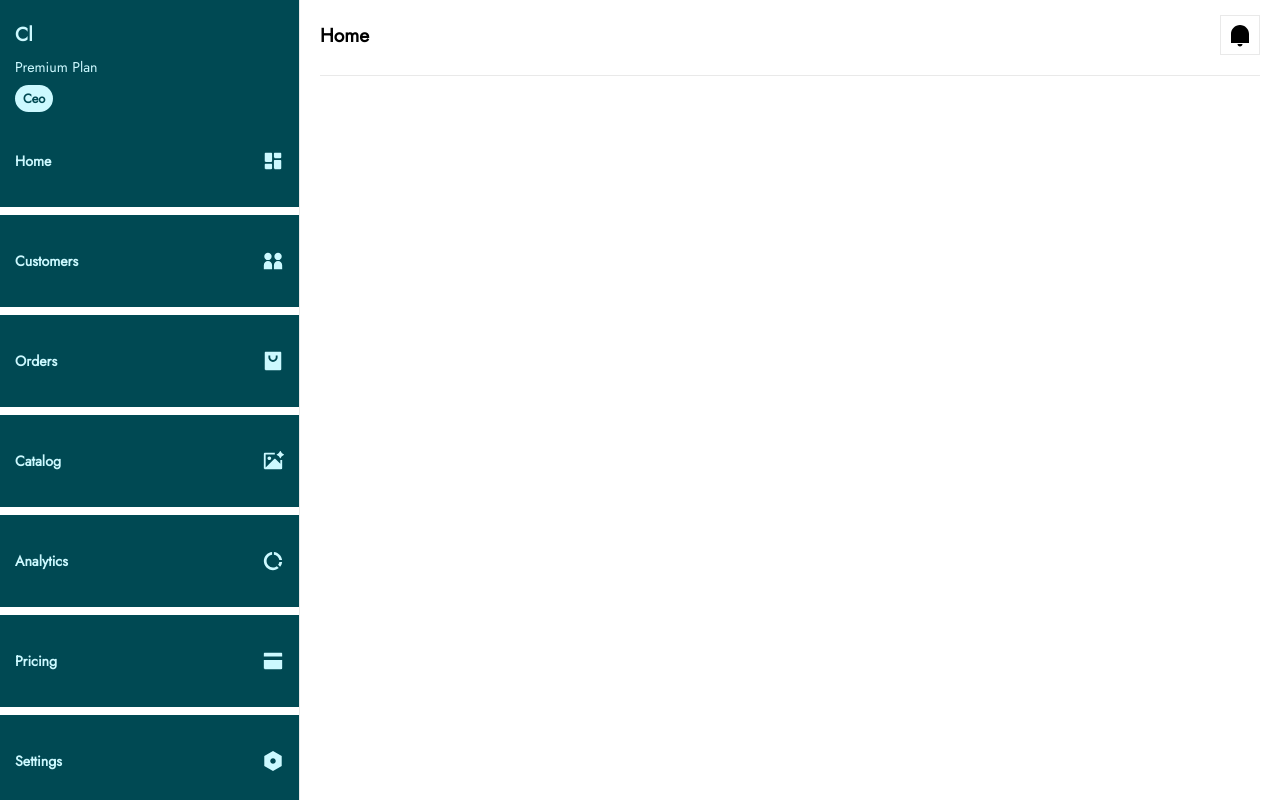
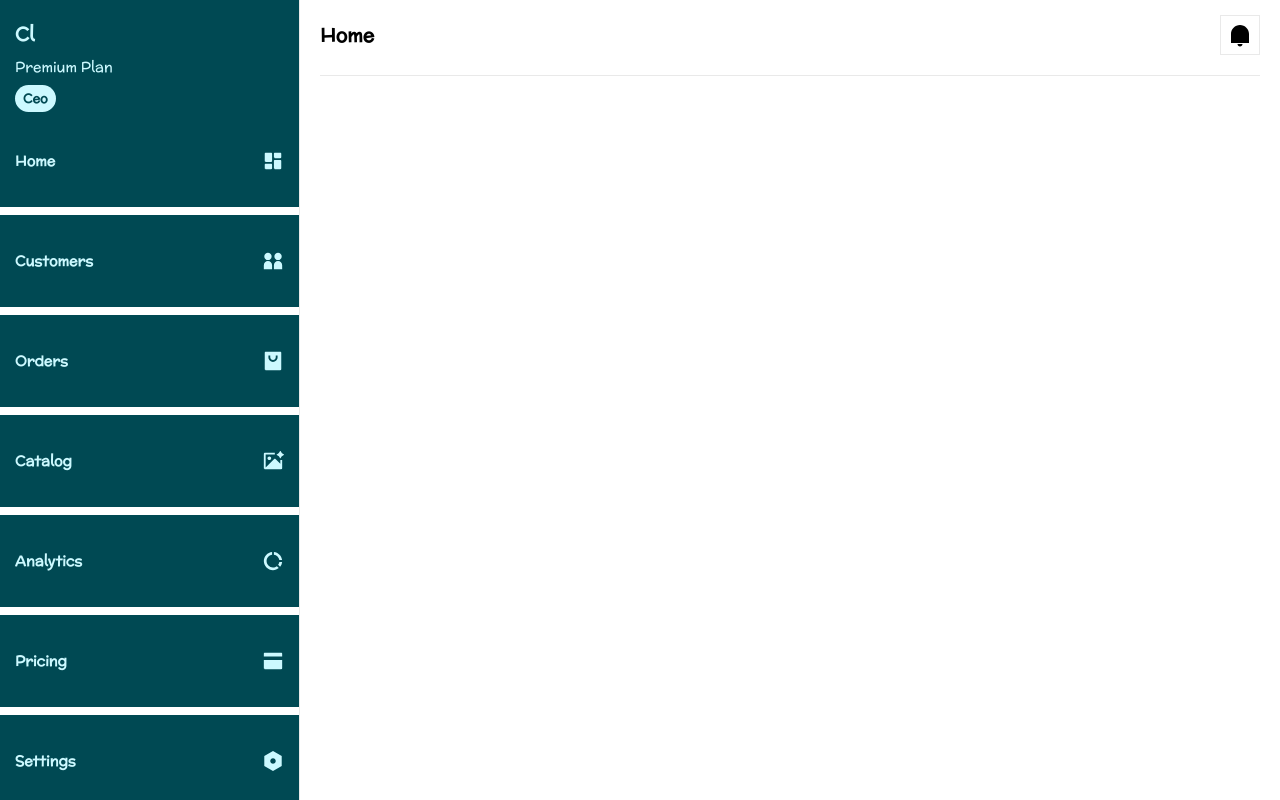
Before and after one commit to cloortt/web.cloortt.com, a Vue app: page / in a window 1280 px wide. Built offline with nearby package versions, Linux system fonts and the light colour scheme.

Commit message:
Changed font

```diff
--- a/src/assets/css/cloortt.css
+++ b/src/assets/css/cloortt.css
@@ -1,6 +1,6 @@
 @font-face {
     font-family: "font-1";
-    src: url("../fonts/Jost-Regular.ttf");
+    src: url("../fonts/McLaren-Regular.ttf");
     font-display: swap;
 }
 
```
